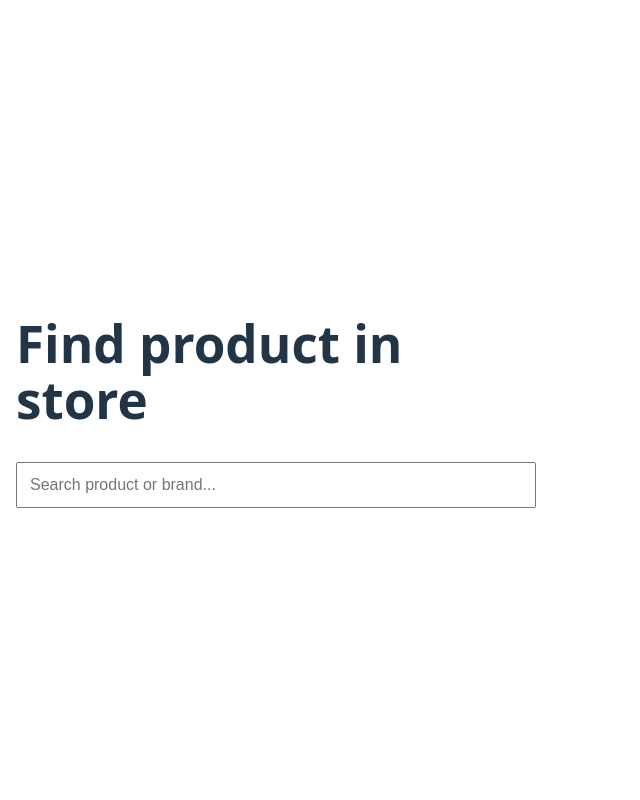
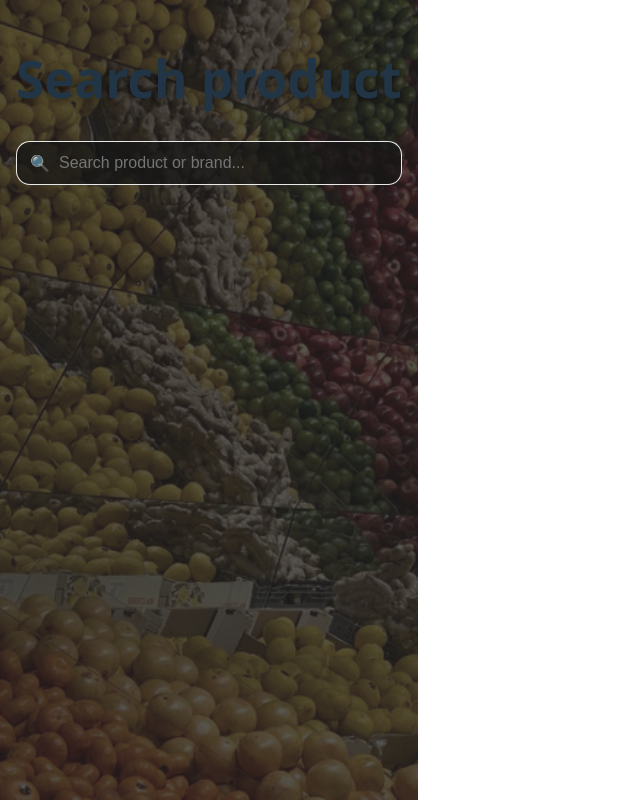
Before and after one commit to Mjanuzi/ProdAct-Fullstack, a React app in the folder frontend/: page / in a window 1280 px wide. Shown: the whole page, without its empty margins (0-640 px from the left). Built offline with nearby package versions, Linux system fonts and the light colour scheme; the HTML template or start-up script is replaced by a standard one.

Commit message:
backround for searchproduct set

```diff
--- a/frontend/src/components/ProductResults.tsx
+++ b/frontend/src/components/ProductResults.tsx
@@ -7,10 +7,10 @@ type Props = {
   message: string | null;
 };
 export function ProductResults({ results, loading, error, message }: Props) {
-  if (loading) return <p>Searching...</p>;
+  if (loading) return <p style={{ color: "#fff" }}>Searching...</p>;
   if (error) return <p style={{ color: "crimson" }}>{error}</p>;
   if (message && results.length === 0) {
-    return <p>{message}</p>;
+    return <p style={{ color: "#fff" }}>{message}</p>;
   }
   if (results.length > 0) {
     return (
@@ -20,9 +20,11 @@ export function ProductResults({ results, loading, error, message }: Props) {
             key={p.id}
             style={{
               padding: 12,
-              border: "1px solid #ddd",
-              borderRadius: 10,
-              marginBottom: 10,
+              border: "1px solid rgba(255, 255, 255, 0.7)",
+              borderRadius: 14,
+              marginBottom: 12,
+              background: "rgba(30, 30, 30, 0.72)",
+              backdropFilter: "blur(2px)",
             }}
           >
             <Link
@@ -48,10 +50,12 @@ export function ProductResults({ results, loading, error, message }: Props) {
                   }}
                 />
               ) : null}
-              <div>
+              <div style={{ color: "#fff" }}>
                 <div style={{ fontWeight: 700 }}>{p.name}</div>
-                {p.brand ? <div>{p.brand}</div> : null}
-                {p.category ? <div>Category: {p.category.name}</div> : null}
+                {p.brand ? <div style={{ opacity: 0.9 }}>{p.brand}</div> : null}
+                {p.category ? (
+                  <div style={{ opacity: 0.95 }}>Category: {p.category.name}</div>
+                ) : null}
               </div>
             </Link>
           </li>
--- a/frontend/src/components/SearchBar.tsx
+++ b/frontend/src/components/SearchBar.tsx
@@ -5,6 +5,21 @@ type Props = {
 
 export function SearchBar({ value, onChange }: Props) {
   return (
+    <div style={{ position: "relative", marginBottom: 12 }}>
+      <span
+        aria-hidden
+        style={{
+          position: "absolute",
+          left: 14,
+          top: "50%",
+          transform: "translateY(-50%)",
+          color: "rgba(255, 255, 255, 0.8)",
+          pointerEvents: "none",
+          fontSize: 16,
+        }}
+      >
+        🔍
+      </span>
       <input
         type="text"
         value={value}
@@ -12,11 +27,16 @@ export function SearchBar({ value, onChange }: Props) {
         placeholder="Search product or brand..."
         style={{
           width: "100%",
-        padding: 12,
+          padding: "12px 14px 12px 42px",
           fontSize: 16,
+          borderRadius: 14,
+          border: "1px solid rgba(255, 255, 255, 0.9)",
+          background: "rgba(22, 22, 22, 0.75)",
+          color: "#fff",
           boxSizing: "border-box",
-        marginBottom: 12,
+          outline: "none",
         }}
       />
+    </div>
   );
 }
--- a/frontend/src/pages/SearchPage.tsx
+++ b/frontend/src/pages/SearchPage.tsx
@@ -6,10 +6,44 @@ import { useProductSearch } from "../hooks/useProductSearch";
 export function SearchPage() {
   const [query, setQuery] = useState("");
   const { results, message, loading, error } = useProductSearch(query);
+  const backgroundImageUrl = "/fruktdisk-i-en-matbutik.jpg";
 
   return (
-    <div style={{ padding: 16, maxWidth: 520, margin: "0 auto" }}>
-      <h1>Find product in store</h1>
+    <div
+      style={{
+        position: "relative",
+        minHeight: "100vh",
+        width: "100%",
+        padding: 16,
+        boxSizing: "border-box",
+        display: "flex",
+        justifyContent: "center",
+      }}
+    >
+      <div
+        aria-hidden
+        style={{
+          position: "absolute",
+          inset: 0,
+          backgroundImage: `url("${backgroundImageUrl}")`,
+          backgroundSize: "cover",
+          backgroundPosition: "center",
+          filter: "grayscale(35%) brightness(0.45)",
+        }}
+      />
+      <div
+        aria-hidden
+        style={{
+          position: "absolute",
+          inset: 0,
+          background: "rgba(55, 55, 55, 0.45)",
+        }}
+      />
+
+      <div style={{ position: "relative", maxWidth: 520, width: "100%" }}>
+        <h1 style={{ textShadow: "0 2px 10px rgba(0, 0, 0, 0.45)" }}>
+          Search product
+        </h1>
 
         <SearchBar value={query} onChange={setQuery} />
 
@@ -20,5 +54,6 @@ export function SearchPage() {
           message={message}
         />
       </div>
+    </div>
   );
 }
```
Also changed, not shown: frontend/public/Logo design för ProdAct.png (added), frontend/public/fruktdisk-i-en-matbutik.jpg (added). Lines whose indentation alone changed are shown as unchanged.
